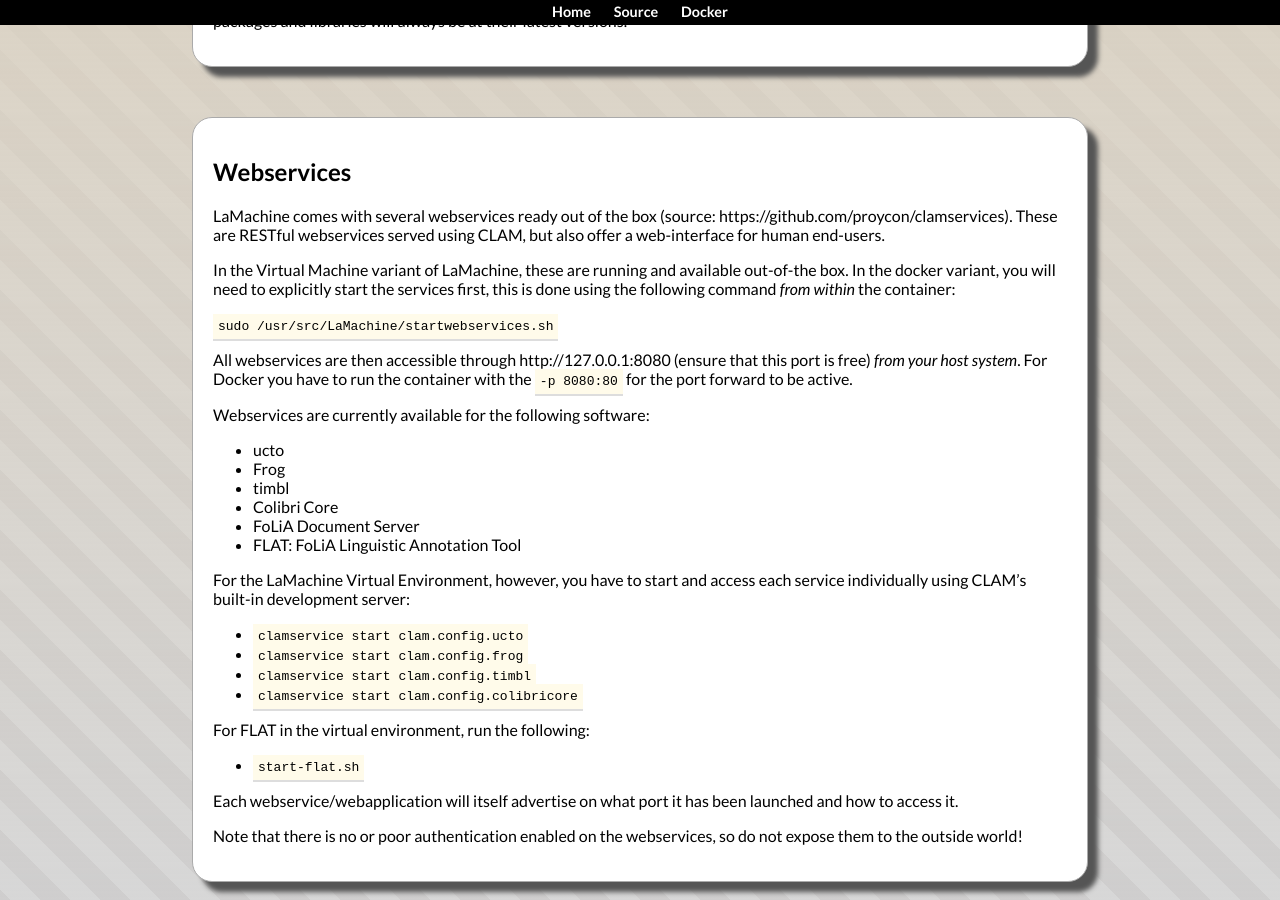
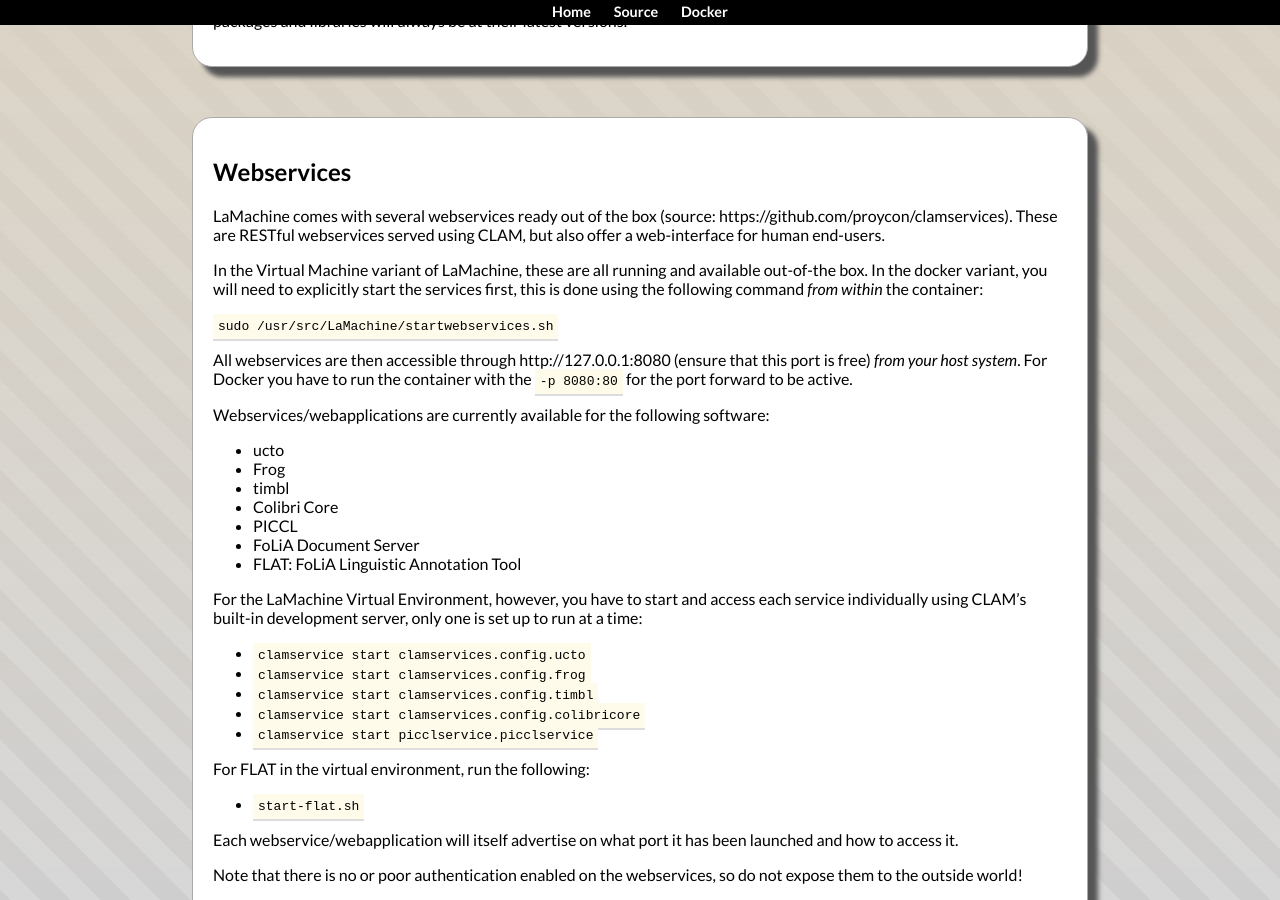
Before and after one commit to proycon/LaMachine, a Jekyll site: the page built from index.md, in a window 1280 px wide and 900 px high, scrolled down 6101 px. Built offline with Jekyll 4.4.1, drawn with Linux system fonts in a browser that asks for light colours.

Commit message:
documentation on website didn't match readme yet

```diff
--- a/index.md
+++ b/index.md
@@ -311,11 +311,11 @@
 Webservices
 ==================
 
-LaMachine comes with several webservices ready out of the box (source:
-https://github.com/proycon/clamservices). These are RESTful webservices served
+LaMachine comes with several webservices ready out of the box
+(source: https://github.com/proycon/clamservices). These are RESTful webservices served
 using CLAM, but also offer a web-interface for human end-users.
 
-In the Virtual Machine variant of LaMachine, these are running and available out-of-the
+In the Virtual Machine variant of LaMachine, these are all running and available out-of-the
 box. In the docker variant, you will need to explicitly start the services
 first, this is done using the following command *from within* the container:
 
@@ -325,22 +325,24 @@
 this port is free) *from your host system*. For Docker you have to run the
 container with the ``-p 8080:80`` for the port forward to be active.
 
-Webservices are currently available for the following software:
+Webservices/webapplications are currently available for the following software:
 
  * ucto
  * Frog
  * timbl
  * Colibri Core
+ * PICCL
  * FoLiA Document Server
  * FLAT: FoLiA Linguistic Annotation Tool
 
-For the LaMachine Virtual Environment, however, you have to start and access each
-service individually using CLAM's built-in development server:
+For the LaMachine Virtual Environment, however, you have to start and access each service individually using CLAM's
+built-in development server, only one is set up to run at a time:
 
- * ``clamservice start clam.config.ucto``
- * ``clamservice start clam.config.frog``
- * ``clamservice start clam.config.timbl``
- * ``clamservice start clam.config.colibricore``
+ * ``clamservice start clamservices.config.ucto``
+ * ``clamservice start clamservices.config.frog``
+ * ``clamservice start clamservices.config.timbl``
+ * ``clamservice start clamservices.config.colibricore``
+ * ``clamservice start picclservice.picclservice``
 
 For FLAT in the virtual environment, run the following:
  * ``start-flat.sh``
```
